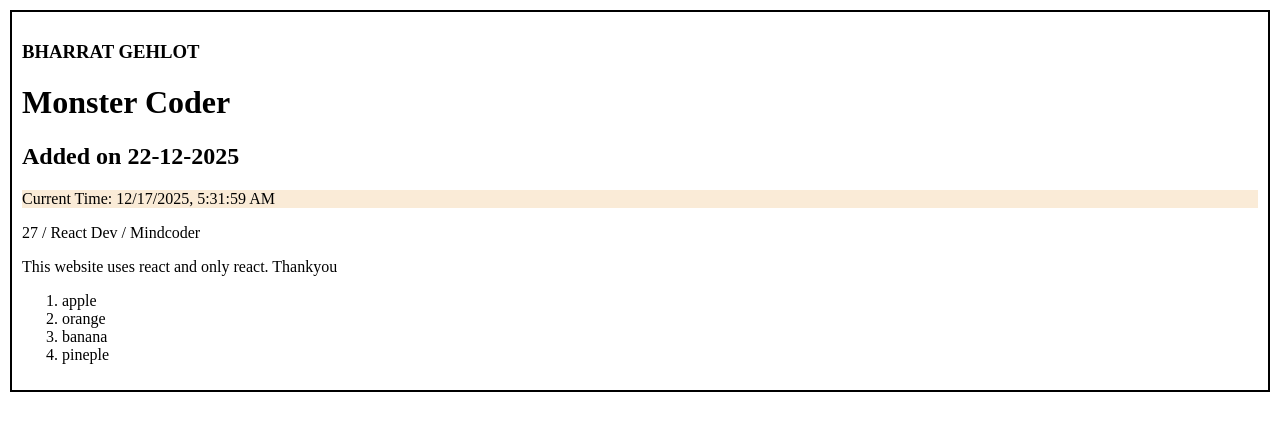
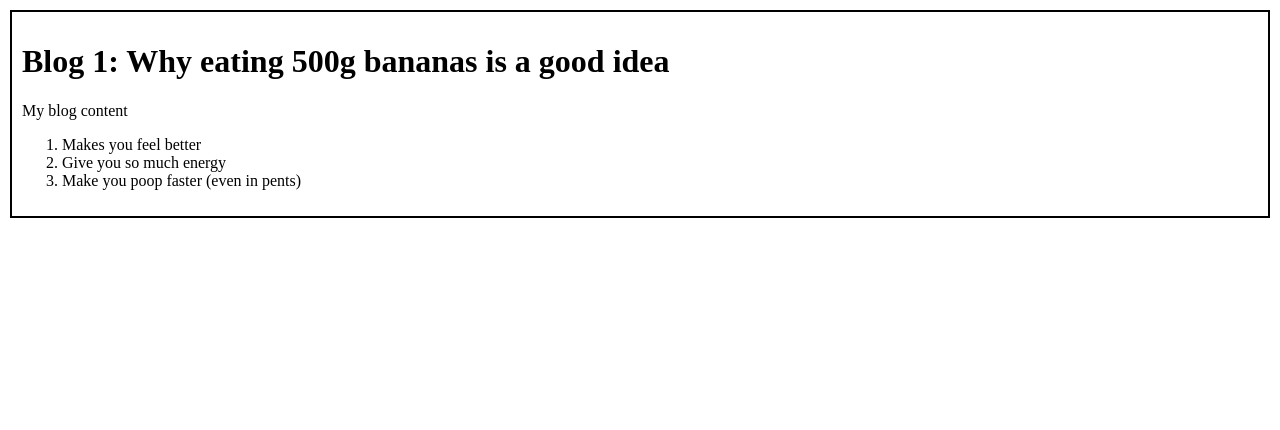
Before and after one commit to bharratgehlot/bharratgehlot, a React (Vite) app: page /blog-page_1 in a window 1280 px wide. Shown: the top 430 px of the page. Built offline with nearby package versions, Linux system fonts and the light colour scheme.

Commit message:
Added new blogs

```diff
--- a/package.json
+++ b/package.json
@@ -14,7 +14,9 @@
   "dependencies": {
     "gh-pages": "^6.3.0",
     "react": "^19.2.0",
-    "react-dom": "^19.2.0"
+    "react-dom": "^19.2.0",
+    "react-router": "^7.11.0",
+    "react-router-dom": "^7.11.0"
   },
   "devDependencies": {
     "@eslint/js": "^9.39.1",
--- a/src/App.jsx
+++ b/src/App.jsx
@@ -1,36 +1,20 @@
-import { useState, useEffect } from 'react'
-import './index.css'
-import List from './List';
-
+import "./index.css";
+import { Route, Routes } from "react-router-dom";
+import HomePage from "./HomePage";
+import BlogPage_1 from "./BlogPage_1";
+import BlogPage_2 from "./BlogPage_2";
 
 function App() {
 
-  const [currentTime, setCurrentTime] = useState(new Date())
-
-  useEffect( () => {
-    const interval = setInterval(() => {
-      setCurrentTime(new Date());
-    }, 1000 )
-    return () => clearInterval(interval)
-  }, []);
-
-
   return (
     <>
-      <div>
-        <h3>BHARRAT GEHLOT</h3>
-        <h1>Monster Coder</h1>
-      </div>
-
-      <div className='currentTime'>
-        <h2>Added on 22-12-2025</h2>
-        <p>Current Time: {currentTime.toLocaleString()}</p>
-      </div>
-      <p>27 / React Dev / Mindcoder</p>
-      <p>This website uses react and only react. Thankyou</p>
-      <List></List>
+      <Routes>
+        <Route path="/" element={<HomePage />} />
+        <Route path="/blog-page_1" element={<BlogPage_1 />} />
+        <Route path="/blog-page_2" element={<BlogPage_2 />} />
+      </Routes>
     </>
   );
 }
 
-export default App
+export default App;
--- /dev/null
+++ b/src/BlogPage_1.jsx
@@ -0,0 +1,14 @@
+function BlogPage_1(){
+return (
+  <div>
+    <h1>Blog 1: Why eating 500g bananas is a good idea</h1>
+    <p>My blog content</p>
+    <ol>
+      <li>Makes you feel better</li>
+      <li>Give you so much energy</li>
+      <li>Make you poop faster (even in pents)</li>
+    </ol>
+  </div>
+);
+}
+export default BlogPage_1;
--- /dev/null
+++ b/src/BlogPage_2.jsx
@@ -0,0 +1,9 @@
+function BlogPage_2(){
+return (
+  <div>
+    <h1>Blog 2: Why eating Samosa is a Bad for health</h1>
+    <p>My blog content</p>
+  </div>
+);
+}
+export default BlogPage_2;
--- /dev/null
+++ b/src/Blogs.jsx
@@ -0,0 +1,15 @@
+import { Link } from 'react-router-dom'
+
+function Blogs(){
+  return (
+    <div>
+      <h1>Blogs </h1>
+      <h2>Blog 1: Why eating 500g bananas is a good idea</h2>
+      <Link to="/blog-page_1">Read here</Link>
+      <h2>Blog 2: Why eating Samosa is a Bad for health</h2>
+      <Link to="/blog-page_2">Read here</Link>
+    </div>
+  );
+}
+
+export default Blogs;
--- /dev/null
+++ b/src/HomePage.jsx
@@ -0,0 +1,35 @@
+import { useState, useEffect } from "react";
+import Blogs from "./Blogs";
+
+function HomePage() {
+  const [currentTime, setCurrentTime] = useState(new Date());
+
+  useEffect(() => {
+    const interval = setInterval(() => {
+      setCurrentTime(new Date());
+    }, 1000);
+    return () => clearInterval(interval);
+  }, []);
+
+  return (
+    <>
+      <div>
+        <h3>BHARRAT GEHLOT</h3>
+        <h1>Monster Coder</h1>
+      </div>
+
+      <div className="currentTime">
+        <h2>Added on 22-12-2025</h2>
+        <p>Current Time: {currentTime.toLocaleString()}</p>
+      </div>
+      <p>27 / React Dev / Mindcoder</p>
+      <p>This website uses react and only react. Thankyou</p>
+      <div>
+        <h1>My recent Blogs</h1>
+        <Blogs />
+      </div>
+    </>
+  );
+}
+
+export default HomePage;
--- a/src/List.jsx
+++ /dev/null
@@ -1,11 +0,0 @@
-// Rendering lists in JS
-
-function List() {
-  const fruits = ["apple", "orange", "banana", "pineple"];
-  const listItems = fruits.map(fruit => <li>{fruit}</li>);
-
-
-  return <ol>{listItems}</ol>;
-}
-
-export default List;
--- a/src/main.jsx
+++ b/src/main.jsx
@@ -1,9 +1,12 @@
 import { StrictMode } from 'react'
 import { createRoot } from 'react-dom/client'
+import { BrowserRouter } from 'react-router-dom'
 import App from './App.jsx'
 
-createRoot(document.getElementById('root')).render(
+createRoot(document.getElementById("root")).render(
   <StrictMode>
-    <App />
-  </StrictMode>,
-)
+    <BrowserRouter>
+      <App />
+    </BrowserRouter>
+  </StrictMode>
+);
```
Also changed, not shown: 4 other files (tests, documents, lock files or other folders).
